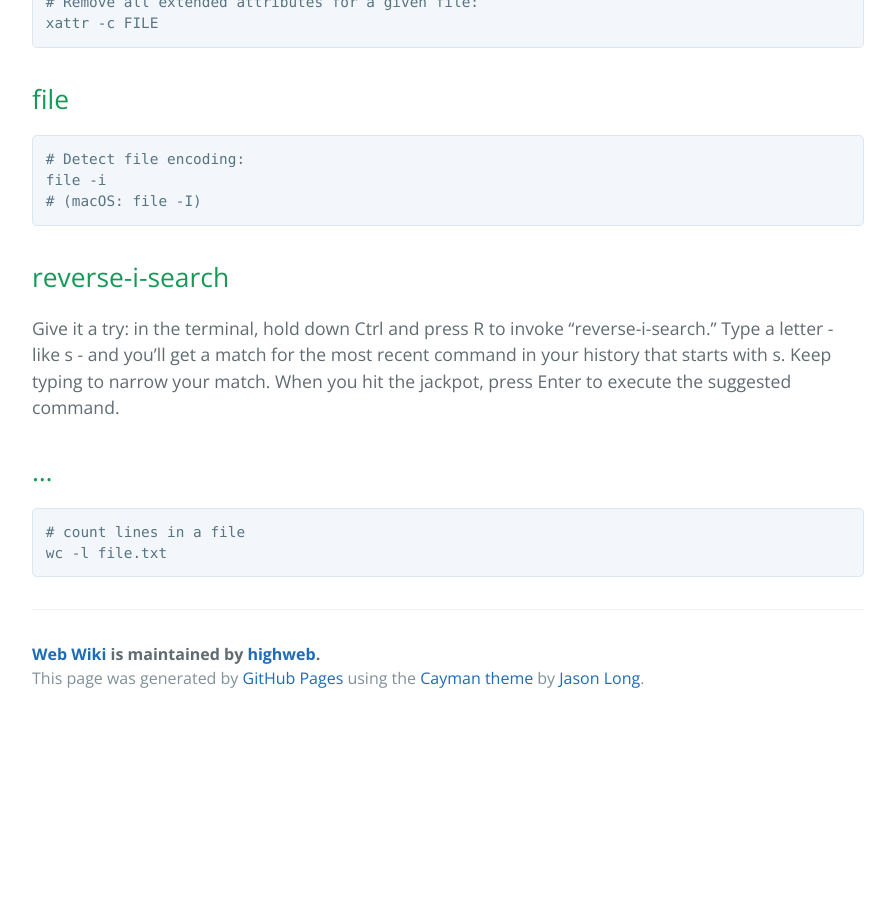
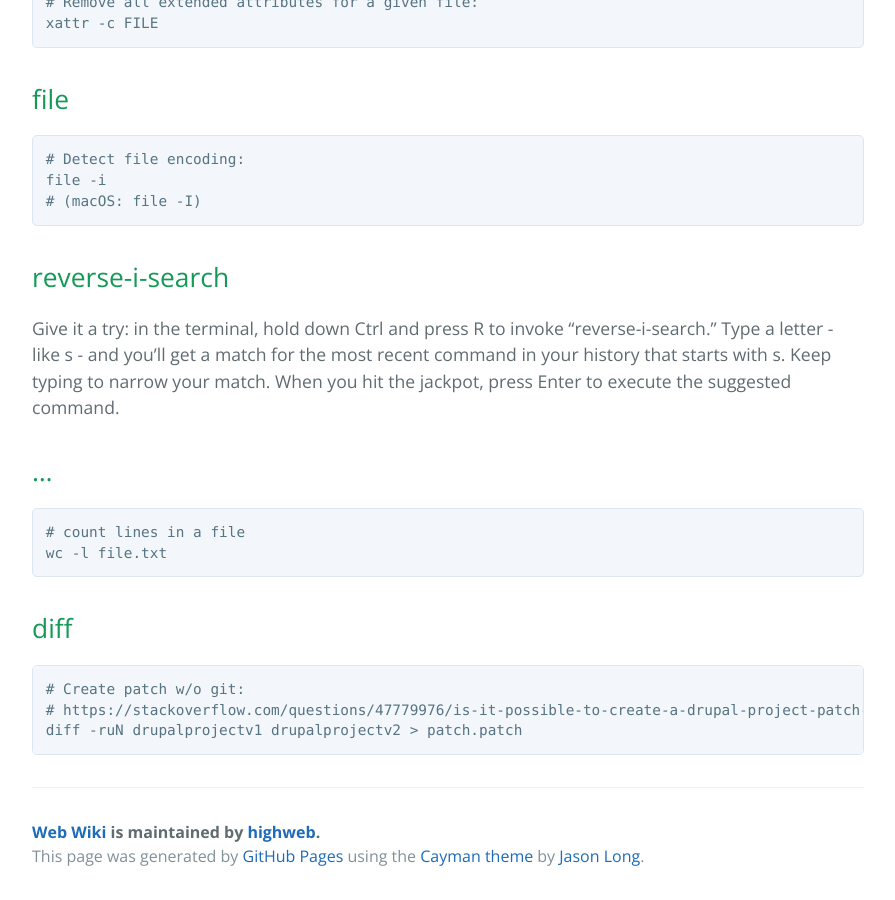
Before and after one commit to highweb/web-wiki, a Jekyll site: the page built from shell.md, in a window 1280 px wide and 900 px high, scrolled down 2691 px. Shown: the whole window, without its empty margins (192-1087 px from the left). Built offline with Jekyll 4.4.1, drawn with Linux system fonts in a browser that asks for light colours; before the commit the page ends 3413 px from its top, so only the background shows below that.

Commit message:
Update shell.md

````diff
--- a/shell.md
+++ b/shell.md
@@ -121,3 +121,11 @@ Give it a try: in the terminal, hold down Ctrl and press R to invoke "reverse-i-
 # count lines in a file
 wc -l file.txt
 ```
+
+## diff
+
+```
+# Create patch w/o git:
+# https://stackoverflow.com/questions/47779976/is-it-possible-to-create-a-drupal-project-patch-using-diff-but-not-using-git
+diff -ruN drupalprojectv1 drupalprojectv2 > patch.patch
+```
````
